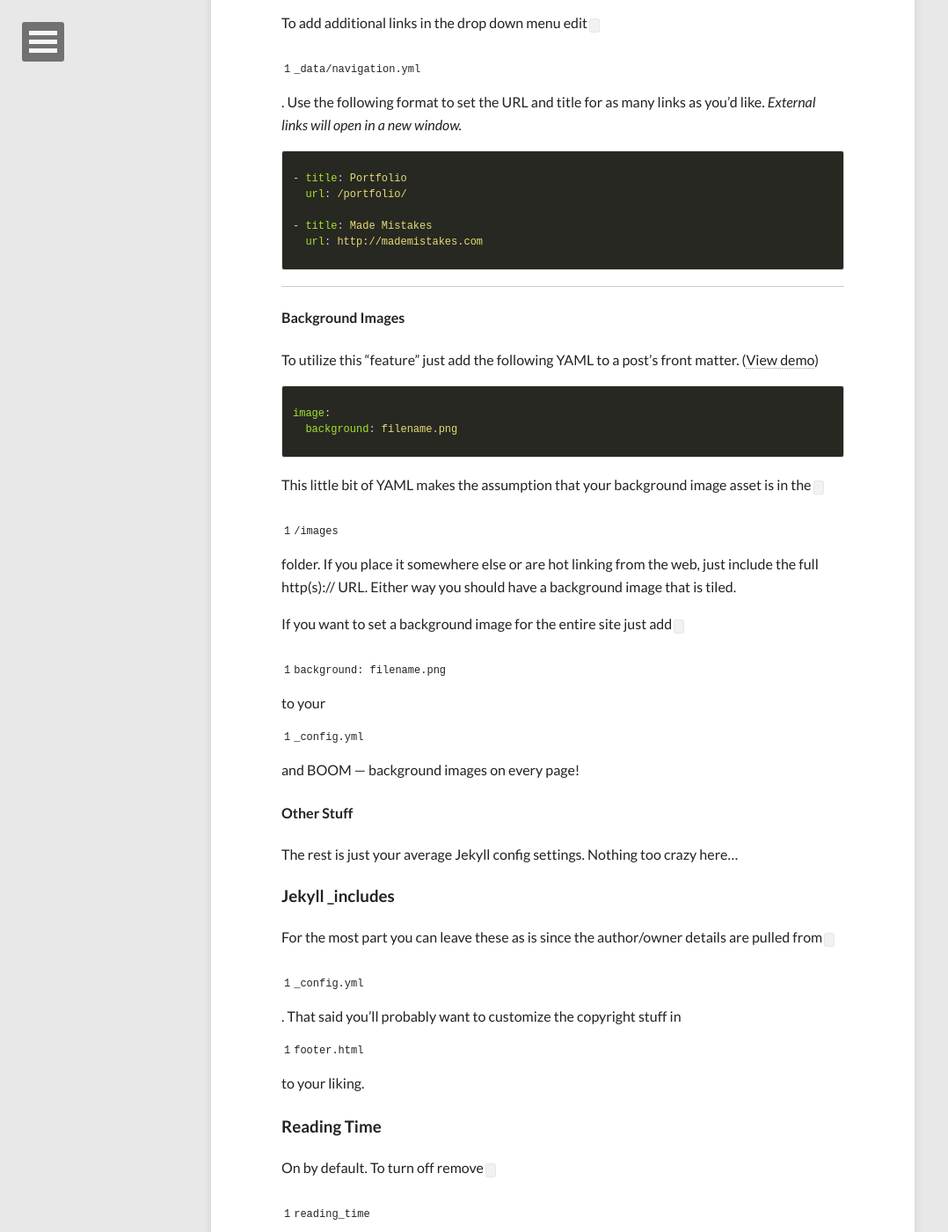
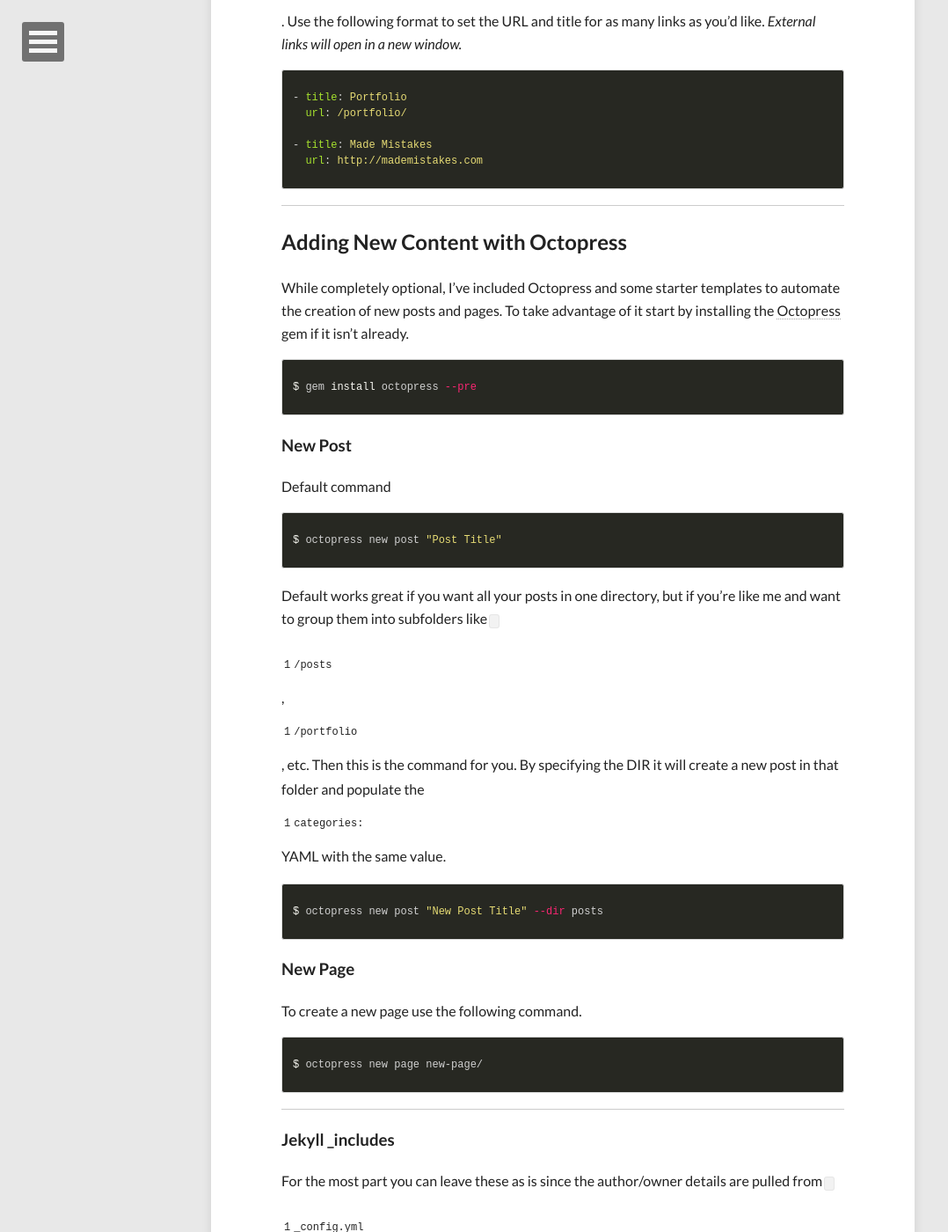
Before and after one commit to cwest/caseywest.com, a Jekyll site: the page built from theme-setup/index.md, in a window 1280 px wide and 1400 px high, scrolled down 5792 px. Shown: the whole window at 88% size, without its empty margins (0-1078 px from the left). Built offline with Jekyll 4.4.1, drawn with Linux system fonts in a browser that asks for light colours; nearby versions of some CDN libraries; some of the changed text lies outside the part shown.

Commit message:
Add Octopress gem for new post/page creation - Update gems (watch for Sass 3.4.6 bug with :not elements) - Add Octopress templates for default YAML Front Matter - Move pages and archives into folders

```diff
--- a/posts.html
+++ b/posts/index.html
@@ -1,6 +1,5 @@
 ---
 layout: post-index
-permalink: /posts/
 title: All Posts
 description: "An archive of posts."
 ---
--- a/tags.html
+++ b/tags/index.html
@@ -1,6 +1,5 @@
 ---
 layout: post-index
-permalink: /tags/
 title: Tag Archive
 description: "An archive of posts sorted by tag."
 ---
--- a/theme-setup.md
+++ b/theme-setup/index.md
@@ -1,9 +1,7 @@
 ---
 layout: page
-permalink: /theme-setup/
 title: Theme Setup
 description: "Instructions on how to install and customize the modern Jekyll theme HPSTR."
-tags: [Jekyll, theme, install, setup]
 image:
   feature: abstract-11.jpg
   credit: dargadgetz
@@ -104,12 +102,11 @@
 |    |   ├── plugins                # plugin scripts
 |    └── └── vendor                 # jQuery and Modernizr scripts
 ├── images                          # images for posts and pages
-├── images                          # images for posts and pages
 ├── _config.yml                     # Jekyll options
-├── about.md                        # about page
-├── index.html                      # home page
-├── posts.html                      # all posts
-└── tags.html                       # all posts grouped by tag
+├── about/                          # about page
+├── posts/                          # all posts
+├── tags/                           # all posts grouped by tag
+└── index.html                      # home page with pagination
 {% endhighlight %}
 
 ---
@@ -158,22 +155,37 @@
 
 ---
 
-#### Background Images
+## Adding New Content with Octopress
 
-To utilize this "feature" just add the following YAML to a post's front matter. ([View demo](http://mmistakes.github.io/hpstr-jekyll-theme/background-image/))
+While completely optional, I've included Octopress and some starter templates to automate the creation of new posts and pages. To take advantage of it start by installing the [Octopress](https://github.com/octopress/octopress) gem if it isn't already.
 
-{% highlight yaml %}
-image:
-  background: filename.png
+{% highlight bash %}
+$ gem install octopress --pre
 {% endhighlight %}
 
-This little bit of YAML makes the assumption that your background image asset is in the `/images` folder. If you place it somewhere else or are hot linking from the web, just include the full http(s):// URL. Either way you should have a background image that is tiled.
+### New Post
 
-If you want to set a background image for the entire site just add `background: filename.png` to your `_config.yml` and BOOM --- background images on every page!
+Default command
 
-#### Other Stuff
+{% highlight bash %}
+$ octopress new post "Post Title"
+{% endhighlight %}
 
-The rest is just your average Jekyll config settings. Nothing too crazy here...
+Default works great if you want all your posts in one directory, but if you're like me and want to group them into subfolders like `/posts`, `/portfolio`, etc. Then this is the command for you. By specifying the DIR it will create a new post in that folder and populate the `categories:` YAML with the same value.
+
+{% highlight bash %}
+$ octopress new post "New Post Title" --dir posts
+{% endhighlight %}
+
+### New Page
+
+To create a new page use the following command.
+
+{% highlight bash %}
+$ octopress new page new-page/
+{% endhighlight %}
+
+---
 
 ### Jekyll _includes
 
@@ -183,23 +195,7 @@
 
 On by default. To turn off remove `reading_time` from `_config.yml. Default words per minute is set at 200 and can changed by updating `words_per_minute` in `_config.yml`.
 
-### Adding Posts and Pages
-
-There are two main content layouts: `post.html` (for posts) and `page.html` (for pages). Both have support for large **feature images** that span the full-width of the screen, and both are meant for text heavy blog posts (or articles).
-
-There are two rake tasks that can be used to create a new post or page with all YAML Front Matter. Using either `rake new_post` or `rake new_page` will prompt you for a title and tags to classify them. Example below:
-
-{% highlight bash %}
-rake new_post
-
-Enter a title for your post: My Awesome Post
-Enter tags to classify your post (comma separated): web development, code
-Creating new post: _posts/2014-02-10-my-awesome-post.md
-{% endhighlight %}
-
-There are a few configuration variables that can be changed in `Rakefile.rb`. By default posts and pages will be created in MarkDown using the `.md` extension.
-
-#### Feature Images
+### Feature Images
 
 A good rule of thumb is to keep feature images nice and wide so you don't push the body text too far down. An image cropped around around 1024 x 256 pixels will keep file size down with an acceptable resolution for most devices. If you want to serve these images responsively I'd suggest looking at the [Jekyll Picture Tag](https://github.com/scottjehl/picturefill)[^2] plugin.
 
@@ -228,7 +224,7 @@
 
 ![Twitter Card summary large image screenshot]({{ site.url }}/images/twitter-card-summary-large-image.jpg)
 
-#### Videos
+### Videos
 
 Video embeds are responsive and scale with the width of the main content block with the help of [FitVids](http://fitvidsjs.com/).
 
@@ -238,11 +234,11 @@
 <iframe width="560" height="315" src="http://www.youtube.com/embed/PWf4WUoMXwg" frameborder="0"> </iframe>
 {% endhighlight %}
 
-#### Twitter Cards
+### Twitter Cards
 
 Twitter cards make it possible to attach images and post summaries to Tweets that link to your content. Summary Card meta tags have been added to `head.html` to support this, you just need to [validate and apply your domain](https://dev.twitter.com/docs/cards) to turn it on.
 
-#### Link Post Type
+### Link Post Type
 
 Link blog like a champ by adding `link: http://url-you-want-linked` to a post's YAML front matter. Arrow glyph links to the post's permalink and the the `post-title` links to the source URL. Here's an [example of a link post]({{ site.url }}/sample-link-post/) if you need a visual.
 
```
Also changed, not shown: other parts of theme-setup/index.md (+1 -1 lines), Gemfile (+2 -5 lines), _octopress.yml (added, +10 -0 lines), about/index.md (renamed from about.md, +0 -2 lines), Gemfile.lock, 3 other files.
